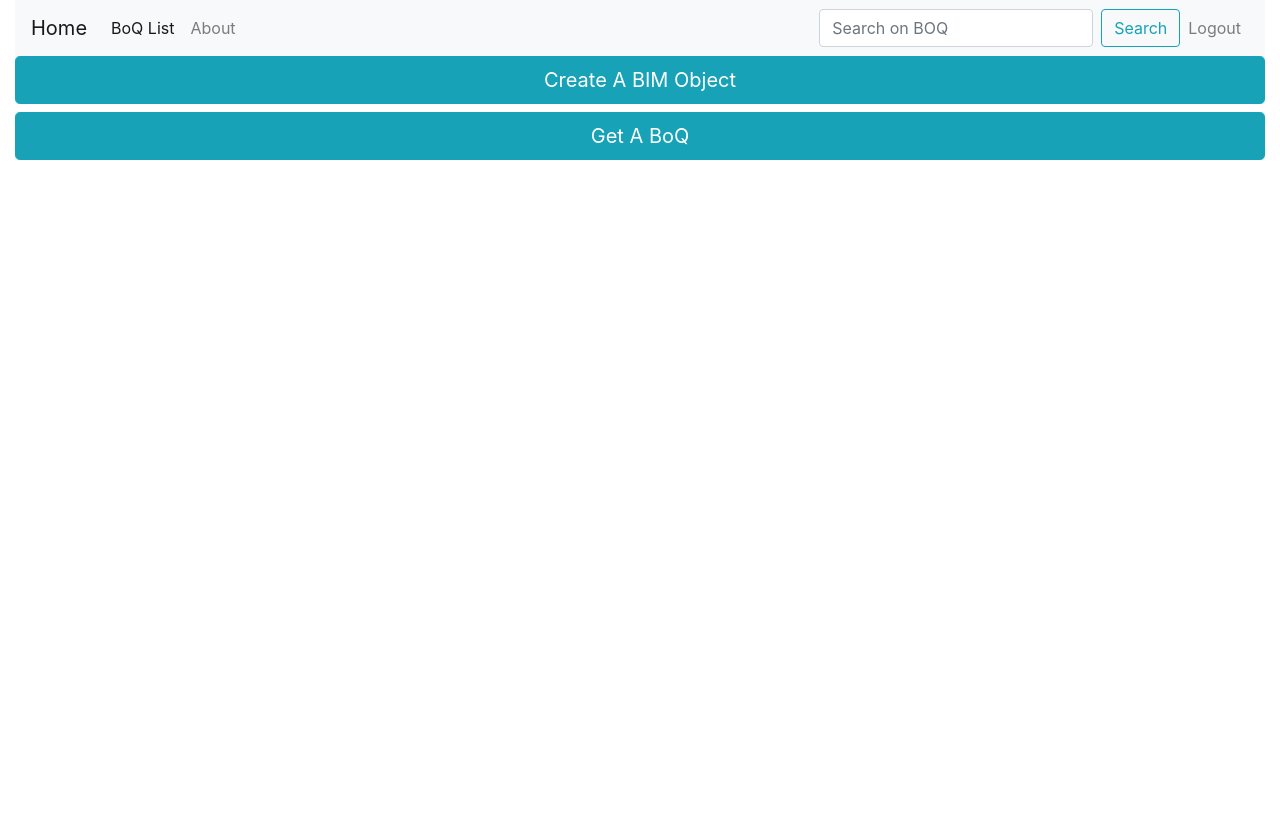
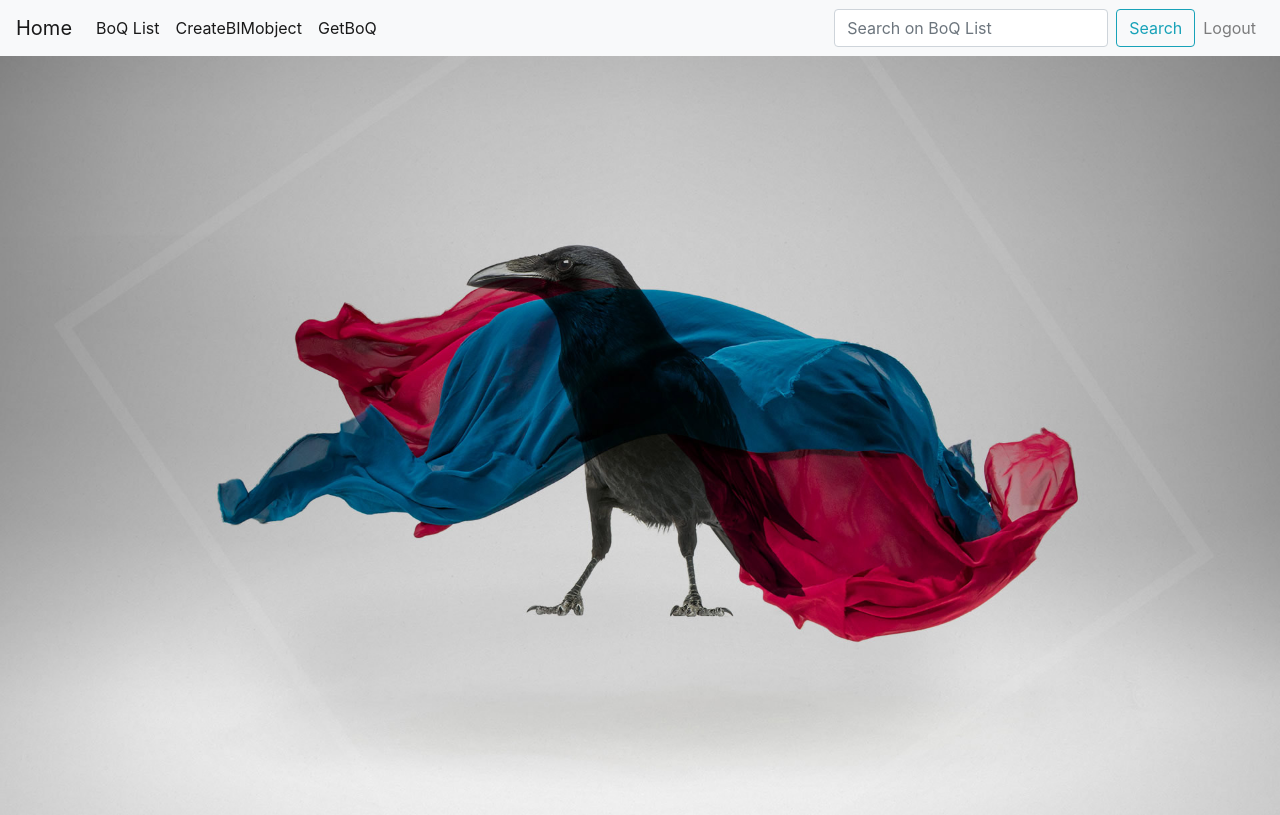
Before and after one commit to memetakcan/boqcreator, a Django app: page / in a window 1280 px wide. Before the commit the page ends 160 px from the top, so only its background shows below. Run offline with Django 3.2, Linux system fonts and the light colour scheme; the visitor is signed in with stand-in values (Sample User, id 1); parts of the project's set-up code (start-up, migrations or seed data) failed here and were passed over; some libraries are stand-ins or nearby versions.

Commit message:
gün sonu

```diff
--- a/setboq/models.py
+++ b/setboq/models.py
@@ -17,7 +17,7 @@ class setboq(models.Model):
     schedulein = models.CharField(max_length=20,choices=Scheduleins,verbose_name="will It Count?",default=None,null=True)
     schtype = models.CharField(max_length=20,choices=Schtypes,default=None,null=True)
     boqdescription = models.TextField(verbose_name="BoQ Description")
-    boqcodes = models.CharField(max_length=20,default=None)
+    boqcodes = models.CharField(max_length=6,default=None)
     objecttype = models.CharField(max_length=20,choices=Objecttpyes,default=None)
     image = models.FileField(null=True, blank=True)
     project = models.CharField(max_length=20,choices=Projects,default=None)
@@ -44,4 +44,4 @@ class setboq(models.Model):
 
 
     class Meta:
-        ordering=["-id"]
+        ordering=["boqcodes"]
--- a/static/css/style.css
+++ b/static/css/style.css
@@ -1 +1 @@
-body{padding-top: 70px}
+body{padding-top: 55px}
--- a/templates/base.html
+++ b/templates/base.html
@@ -6,6 +6,7 @@
     <meta charset="UTF-8" name="viewport" content="width=device-width, initial-scale=1">
     <title>{% block title %}BOLD SETBOQ{% endblock %}</title>
     <link rel="stylesheet" href="{% static "css/bootstrap.min.css" %}">
+    <link rel="stylesheet" href="{% static "css/style.css" %}">
 
 </head>
 <body>
--- a/templates/getsetboq/detail.html
+++ b/templates/getsetboq/detail.html
@@ -2,8 +2,7 @@
 
     {% block body %}
         <div class="d-flex flex-wrap col-sm-12">
-
-                <div class="card" style="max-width: 20rem;">
+                <div class="card" style="width: 20%">
                     {% if i.image %}
                         <img class="card-img-top" src={{ i.image.url }} alt="Card image cap">
                     {% else %}
--- a/templates/getsetboq/index.html
+++ b/templates/getsetboq/index.html
@@ -3,9 +3,10 @@
 
 
     {% block body %}
+
         <div class="d-flex flex-wrap col-sm-12">
                 {% for i in r %}
-                    <div class="card text-white bg-info" style="width: 25%">
+                    <div class="card" style="width: 20%">
                         {% if i.image %}
                             <img class="card-img-top" src={{ i.image.url }} alt="Card image cap">
                         {% else %}
--- a/templates/header.html
+++ b/templates/header.html
@@ -1,5 +1,5 @@
 <div class="col-lg-12">
-    <nav class="navbar navbar-expand-lg navbar-light bg-light">
+    <nav class="navbar fixed-top navbar-expand-lg navbar-light bg-light">
       <a class="navbar-brand" href="{% url "homesite" %}">Home</a>
       <button class="navbar-toggler" type="button" data-toggle="collapse" data-target="#navbarText" aria-controls="navbarText" aria-expanded="false" aria-label="Toggle navigation">
         <span class="navbar-toggler-icon"></span>
@@ -11,10 +11,13 @@
           <li class="nav-item active">
             <a class="nav-link" href="{% url "setboq:index" %}">BoQ List<span class="sr-only">(current)</span></a>
           </li>
+          <li class="nav-item active ">
+            <a class="nav-link" href="{% url "setboq:set" %}">CreateBIMobject<span class="sr-only">(current)</span></a>
+          </li>
+          <li class="nav-item active ">
+            <a class="nav-link" href="{% url "setboq:get" %}">GetBoQ<span class="sr-only">(current)</span></a>
+          </li>
           {% endif %}
-          <li class="nav-item">
-            <a class="nav-link" href="">About</a>
-          </li>
         </ul>
         <span class="nav navbar-nav navbar-right">
         {% if not request.user.is_authenticated %}
@@ -27,9 +30,8 @@
         {% endif %}
           {% if request.user.is_authenticated %}
               <form class="form-inline">
-            <input class="form-control mr-sm-2" type="search" name="q" placeholder="Search on BOQ" aria-label="Search" value="{{ request.GET.q }}">
+            <input class="form-control mr-sm-2" type="search" name="q" placeholder="Search on BoQ List" aria-label="Search" value="{{ request.GET.q }}">
             <button class="btn btn-outline-info my-3 my-sm-0" type="submit">Search</button>
-
             </form>
           <li class="nav-item">
             <a class="nav-link" href="{% url "accounts:logout" %}">Logout</a>
--- a/templates/home.html
+++ b/templates/home.html
@@ -4,10 +4,5 @@
 
 
 {% block body %}
-    {% if request.user.is_authenticated %}
-        <div class="col-lg-12">
-            <a class="btn btn-info btn-lg btn-block align-bottom" href="{% url "setboq:set" %}" role="button">Create A BIM Object</a>
-            <a class="btn btn-info btn-lg btn-block align-bottom" href="{% url "setboq:get" %}" role="button">Get A BoQ</a>
-        </div>
-    {% endif %}
+    <img src="static/img/slide-1.jpg" class="img-fluid" alt="Responsive image">
 {% endblock %}
--- a/templates/messages.html
+++ b/templates/messages.html
@@ -1,8 +1,8 @@
     {% if messages %}
     <ul class="messages">
-        <div class="col-md-12 col-md-offset-1">
+        <div style="padding-left: 0px">
             {% for message in messages %}
-                <div class="alert alert-success alert-dismissible " role="alert">
+                <div class="alert alert-success alert-dismissible" role="alert">
                     <button type="button" class="close" data-dismiss="alert" aria-label="Close"><span aria-hidden="true">&times;</span></button>
                   {{ message }}
                 </div>
```
Also changed, not shown: setboq/dbmodel.py (+10 -1 lines), setboq/forms.py (+7 -0 lines), setboq/tests.py (+26 -6 lines), setboq/views.py (+15 -12 lines), setboq/migrations/0003_auto_20210108_1614.py (added), setboq/migrations/0004_auto_20210108_1627.py (added), setboq/migrations/0005_auto_20210108_1655.py (added), setboq/migrations/0006_auto_20210108_1701.py (added), static/img/slide-1.jpg (added).
